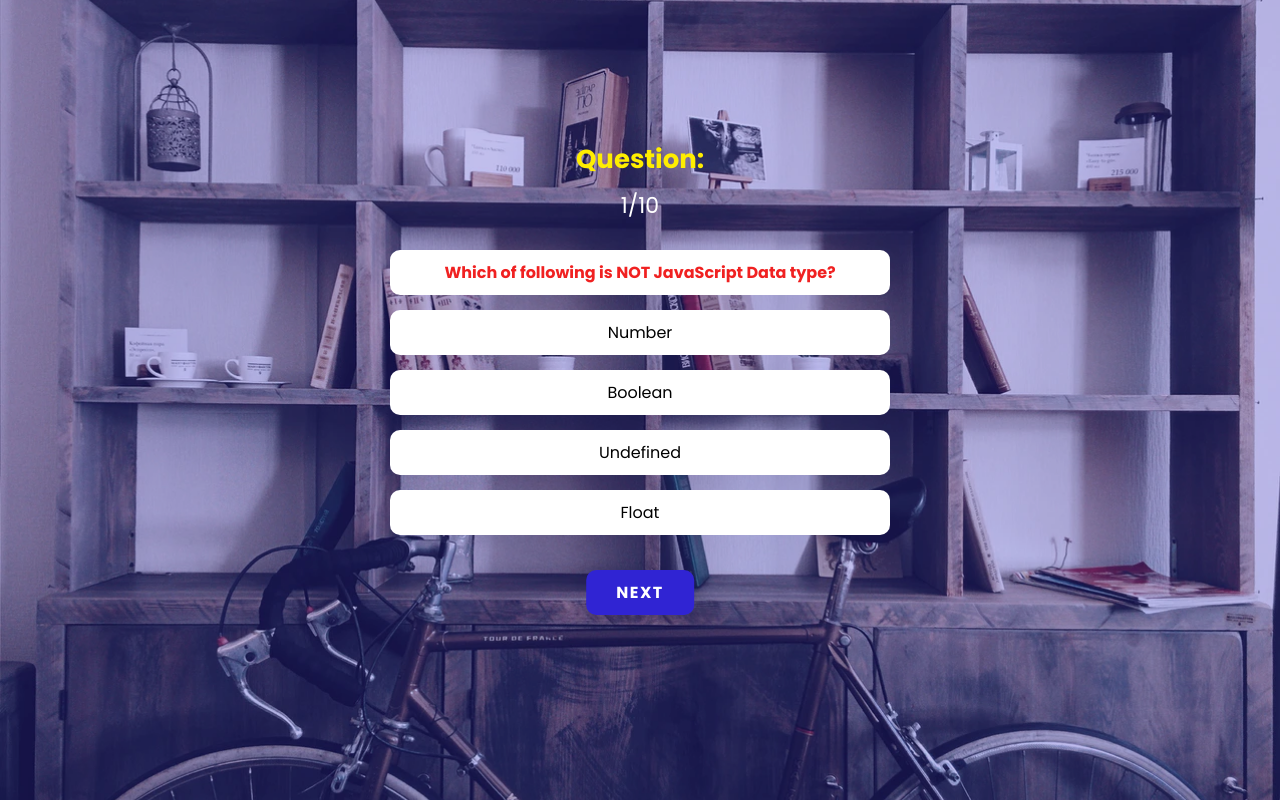
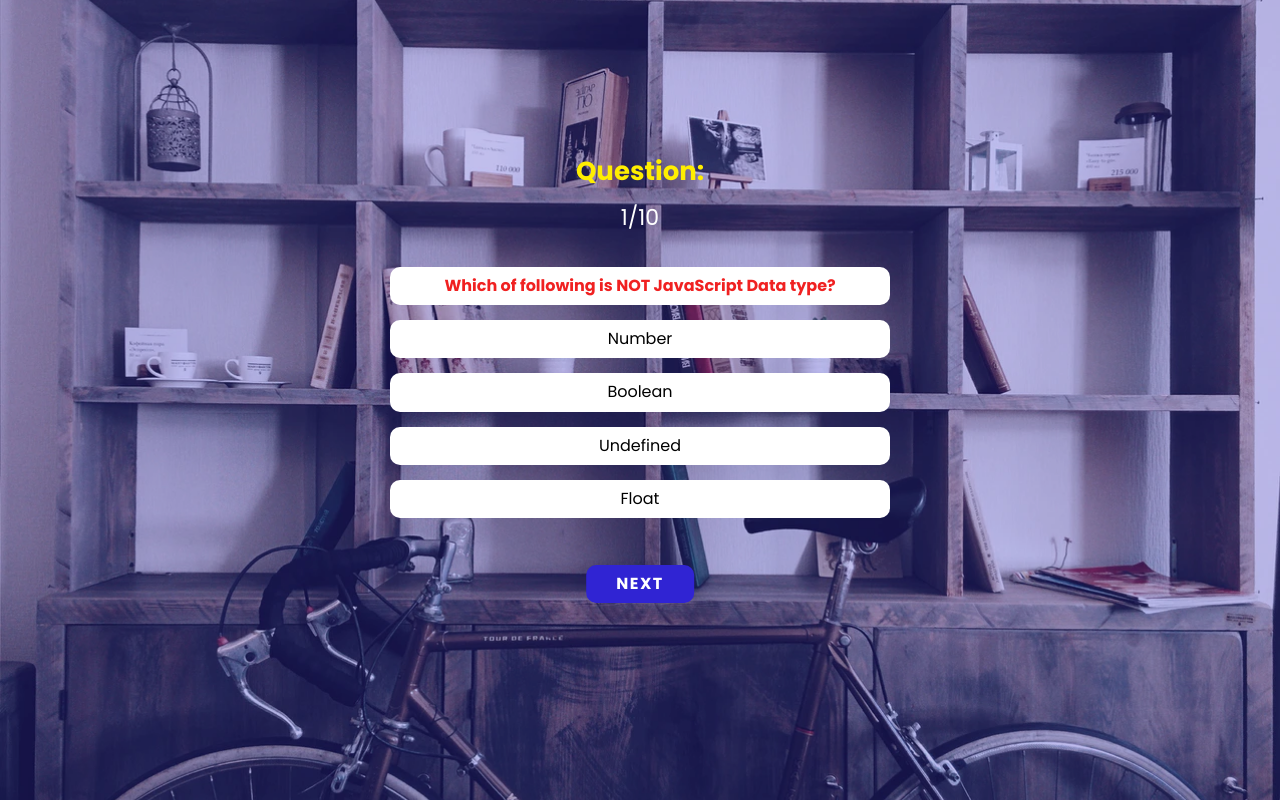
Before and after one commit to dev-luka22/vue-quiz, a Vue app: page / in a window 1280 px wide. Built offline with nearby package versions, Linux system fonts and the light colour scheme.

Commit message:
Added normalize.css

```diff
--- a/src/App.vue
+++ b/src/App.vue
@@ -18,6 +18,358 @@
 <style>
 @import url("https://fonts.googleapis.com/css2?family=Poppins:wght@400;700&display=swap");
 
+/*! normalize.css v8.0.1 | MIT License | github.com/necolas/normalize.css */
+
+/* Document
+   ========================================================================== */
+
+/**
+ * 1. Correct the line height in all browsers.
+ * 2. Prevent adjustments of font size after orientation changes in iOS.
+ */
+
+html {
+  line-height: 1.15; /* 1 */
+  -webkit-text-size-adjust: 100%; /* 2 */
+}
+
+/* Sections
+   ========================================================================== */
+
+/**
+ * Remove the margin in all browsers.
+ */
+
+body {
+  margin: 0;
+}
+
+/**
+ * Render the `main` element consistently in IE.
+ */
+
+main {
+  display: block;
+}
+
+/**
+ * Correct the font size and margin on `h1` elements within `section` and
+ * `article` contexts in Chrome, Firefox, and Safari.
+ */
+
+h1 {
+  font-size: 2em;
+  margin: 0.67em 0;
+}
+
+/* Grouping content
+   ========================================================================== */
+
+/**
+ * 1. Add the correct box sizing in Firefox.
+ * 2. Show the overflow in Edge and IE.
+ */
+
+hr {
+  box-sizing: content-box; /* 1 */
+  height: 0; /* 1 */
+  overflow: visible; /* 2 */
+}
+
+/**
+ * 1. Correct the inheritance and scaling of font size in all browsers.
+ * 2. Correct the odd `em` font sizing in all browsers.
+ */
+
+pre {
+  font-family: monospace, monospace; /* 1 */
+  font-size: 1em; /* 2 */
+}
+
+/* Text-level semantics
+   ========================================================================== */
+
+/**
+ * Remove the gray background on active links in IE 10.
+ */
+
+a {
+  background-color: transparent;
+}
+
+/**
+ * 1. Remove the bottom border in Chrome 57-
+ * 2. Add the correct text decoration in Chrome, Edge, IE, Opera, and Safari.
+ */
+
+abbr[title] {
+  border-bottom: none; /* 1 */
+  text-decoration: underline; /* 2 */
+  text-decoration: underline dotted; /* 2 */
+}
+
+/**
+ * Add the correct font weight in Chrome, Edge, and Safari.
+ */
+
+b,
+strong {
+  font-weight: bolder;
+}
+
+/**
+ * 1. Correct the inheritance and scaling of font size in all browsers.
+ * 2. Correct the odd `em` font sizing in all browsers.
+ */
+
+code,
+kbd,
+samp {
+  font-family: monospace, monospace; /* 1 */
+  font-size: 1em; /* 2 */
+}
+
+/**
+ * Add the correct font size in all browsers.
+ */
+
+small {
+  font-size: 80%;
+}
+
+/**
+ * Prevent `sub` and `sup` elements from affecting the line height in
+ * all browsers.
+ */
+
+sub,
+sup {
+  font-size: 75%;
+  line-height: 0;
+  position: relative;
+  vertical-align: baseline;
+}
+
+sub {
+  bottom: -0.25em;
+}
+
+sup {
+  top: -0.5em;
+}
+
+/* Embedded content
+   ========================================================================== */
+
+/**
+ * Remove the border on images inside links in IE 10.
+ */
+
+img {
+  border-style: none;
+}
+
+/* Forms
+   ========================================================================== */
+
+/**
+ * 1. Change the font styles in all browsers.
+ * 2. Remove the margin in Firefox and Safari.
+ */
+
+button,
+input,
+optgroup,
+select,
+textarea {
+  font-family: inherit; /* 1 */
+  font-size: 100%; /* 1 */
+  line-height: 1.15; /* 1 */
+  margin: 0; /* 2 */
+}
+
+/**
+ * Show the overflow in IE.
+ * 1. Show the overflow in Edge.
+ */
+
+button,
+input {
+  /* 1 */
+  overflow: visible;
+}
+
+/**
+ * Remove the inheritance of text transform in Edge, Firefox, and IE.
+ * 1. Remove the inheritance of text transform in Firefox.
+ */
+
+button,
+select {
+  /* 1 */
+  text-transform: none;
+}
+
+/**
+ * Correct the inability to style clickable types in iOS and Safari.
+ */
+
+button,
+[type="button"],
+[type="reset"],
+[type="submit"] {
+  -webkit-appearance: button;
+}
+
+/**
+ * Remove the inner border and padding in Firefox.
+ */
+
+button::-moz-focus-inner,
+[type="button"]::-moz-focus-inner,
+[type="reset"]::-moz-focus-inner,
+[type="submit"]::-moz-focus-inner {
+  border-style: none;
+  padding: 0;
+}
+
+/**
+ * Restore the focus styles unset by the previous rule.
+ */
+
+button:-moz-focusring,
+[type="button"]:-moz-focusring,
+[type="reset"]:-moz-focusring,
+[type="submit"]:-moz-focusring {
+  outline: 1px dotted ButtonText;
+}
+
+/**
+ * Correct the padding in Firefox.
+ */
+
+fieldset {
+  padding: 0.35em 0.75em 0.625em;
+}
+
+/**
+ * 1. Correct the text wrapping in Edge and IE.
+ * 2. Correct the color inheritance from `fieldset` elements in IE.
+ * 3. Remove the padding so developers are not caught out when they zero out
+ *    `fieldset` elements in all browsers.
+ */
+
+legend {
+  box-sizing: border-box; /* 1 */
+  color: inherit; /* 2 */
+  display: table; /* 1 */
+  max-width: 100%; /* 1 */
+  padding: 0; /* 3 */
+  white-space: normal; /* 1 */
+}
+
+/**
+ * Add the correct vertical alignment in Chrome, Firefox, and Opera.
+ */
+
+progress {
+  vertical-align: baseline;
+}
+
+/**
+ * Remove the default vertical scrollbar in IE 10+.
+ */
+
+textarea {
+  overflow: auto;
+}
+
+/**
+ * 1. Add the correct box sizing in IE 10.
+ * 2. Remove the padding in IE 10.
+ */
+
+[type="checkbox"],
+[type="radio"] {
+  box-sizing: border-box; /* 1 */
+  padding: 0; /* 2 */
+}
+
+/**
+ * Correct the cursor style of increment and decrement buttons in Chrome.
+ */
+
+[type="number"]::-webkit-inner-spin-button,
+[type="number"]::-webkit-outer-spin-button {
+  height: auto;
+}
+
+/**
+ * 1. Correct the odd appearance in Chrome and Safari.
+ * 2. Correct the outline style in Safari.
+ */
+
+[type="search"] {
+  -webkit-appearance: textfield; /* 1 */
+  outline-offset: -2px; /* 2 */
+}
+
+/**
+ * Remove the inner padding in Chrome and Safari on macOS.
+ */
+
+[type="search"]::-webkit-search-decoration {
+  -webkit-appearance: none;
+}
+
+/**
+ * 1. Correct the inability to style clickable types in iOS and Safari.
+ * 2. Change font properties to `inherit` in Safari.
+ */
+
+::-webkit-file-upload-button {
+  -webkit-appearance: button; /* 1 */
+  font: inherit; /* 2 */
+}
+
+/* Interactive
+   ========================================================================== */
+
+/*
+ * Add the correct display in Edge, IE 10+, and Firefox.
+ */
+
+details {
+  display: block;
+}
+
+/*
+ * Add the correct display in all browsers.
+ */
+
+summary {
+  display: list-item;
+}
+
+/* Misc
+   ========================================================================== */
+
+/**
+ * Add the correct display in IE 10+.
+ */
+
+template {
+  display: none;
+}
+
+/**
+ * Add the correct display in IE 10.
+ */
+
+[hidden] {
+  display: none;
+}
+
 * {
   margin: 0;
   padding: 0;
--- a/src/components/HelloWorld.vue
+++ b/src/components/HelloWorld.vue
@@ -182,7 +182,7 @@
   top: 0;
   left: 0;
   width: 100%;
-  height: 100%;
+  height: 100vh;
   display: block;
   background-color: rgba(48, 36, 211, 0.253);
 }
@@ -191,7 +191,7 @@
   position: absolute;
   top: 50%;
   left: 50%;
-  transform: translate(-50%, 170px);
+  transform: translate(-50%, 165px);
   padding: 10px 30px;
   background-color: rgb(48, 36, 211);
   border: none;
@@ -255,4 +255,10 @@
   cursor: pointer;
   text-transform: uppercase;
 }
+
+@media only screen and (max-width: 500px) {
+  .button-next {
+    transform: translate(-50%, 210px);
+  }
+}
 </style>
```
